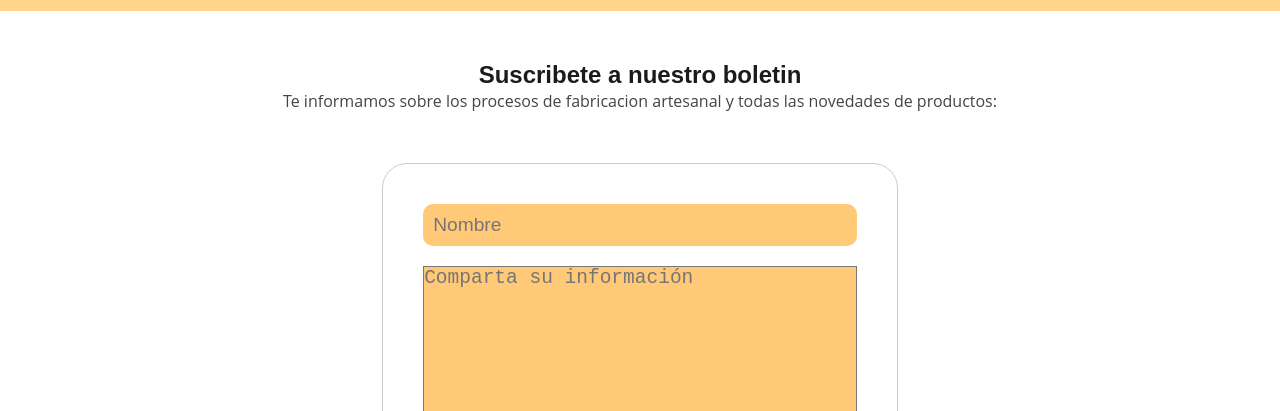
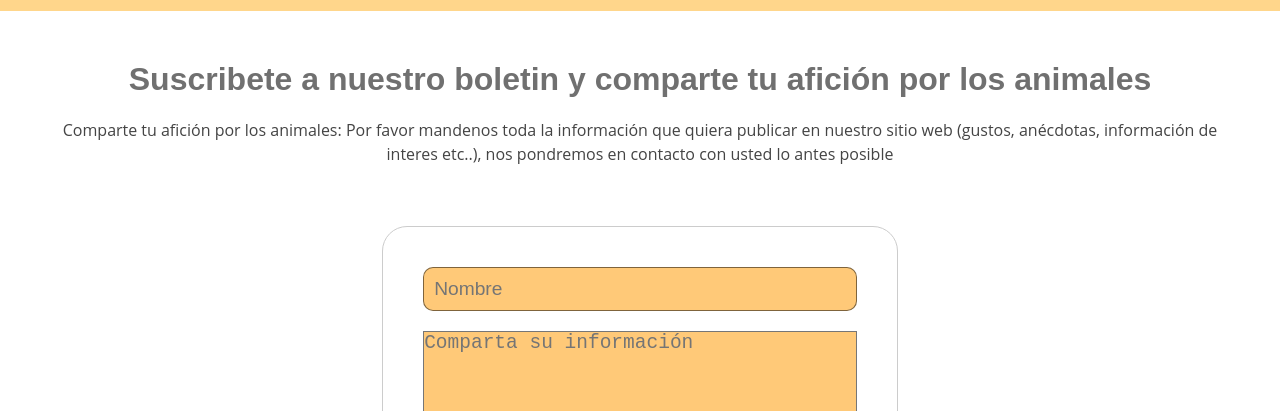
Before and after one commit to HectorCudero/Animal-preferido, a plain HTML site: page contacto.html in a window 1280 px wide. Shown: the part 389-800 px from the top of the page. Drawn offline with Linux system fonts and the light colour scheme.

Commit message:
mejora del seo en contacto

```diff
--- a/contacto.html
+++ b/contacto.html
@@ -4,7 +4,8 @@
     <meta charset="UTF-8">
     <meta http-equiv="X-UA-Compatible" content="IE=edge">
     <meta name="viewport" content="width=device-width, initial-scale=1.0">
-    <title>Fin Tonic, preparación deportiva de alto rendimiento</title>
+    <meta name="description" content=" Comparte tu afición por los animales, mándanos información que creas puede ser relente, así como iformanos de que es lo que quieres publicar en nuestra página">
+    <title>Paraiso Peludo, contacta con nosotros, y danos información relevante para mejorar neustra página. Comparte tu afición por los animales</title>
 
     <!-- Insercción hoja de estilos css -->
     <link rel="stylesheet" href="css/estilos.css">
@@ -51,8 +52,8 @@
 
    <main>
         <div class="alineacion">
-           <h2 id="h2-verde">Suscribete a nuestro boletin</h2>
-            <p>Te informamos sobre los procesos de fabricacion artesanal y todas las novedades de productos:</p>
+           <h1 id="h2-verde">Suscribete a nuestro boletin y comparte tu afición por los animales </h1>
+            <p> Comparte tu afición por los animales: Por favor mandenos toda la información que quiera publicar en nuestro sitio web (gustos, anécdotas, información de interes etc..), nos pondremos en contacto con usted lo antes posible</p>
         </div>
 
 
--- a/css/contacto.css
+++ b/css/contacto.css
@@ -16,7 +16,7 @@ form{
     border-radius: 10px;
     font-size: 1.2em;
     padding: 10px;
-    border: none;
+    border: 1px solid rgba(0, 0, 0, 50%);
   }
 
   .botonEnviar{
@@ -55,8 +55,13 @@ form{
  }
 
  .alineacion{
-    margin-top: 50px;
     text-align: center;
+    max-width: 1200px;
+    margin: 50px auto 10px auto;
+ }
+
+ .alineacion p{
+   margin-top: 20px;
  }
 
  textarea{
```
